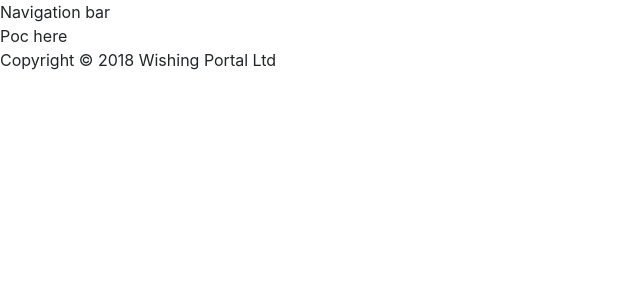
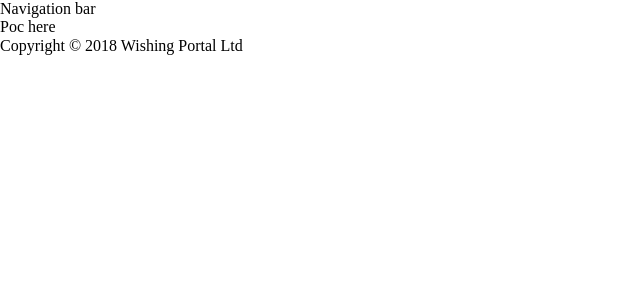
Before and after one commit to salomao-rodrigues/multiplayer-mastermind, a React (Create React App) app: page / in a window 1280 px wide. Shown: the top 300 px of the page, without its empty margins (0-640 px from the left). Built offline with nearby package versions, Linux system fonts and the light colour scheme.

Commit message:
Remove bootstrap, add normalize.css

```diff
--- a/package.json
+++ b/package.json
@@ -7,8 +7,8 @@
     "@types/node": "^10.12.11",
     "@types/react": "^16.7.11",
     "@types/react-dom": "^16.0.11",
-    "bootstrap": "^4.1.2",
     "node-sass": "^4.10.0",
+    "normalize.css": "^8.0.1",
     "react": "^16.6.3",
     "react-dom": "^16.6.3",
     "react-scripts": "2.1.1",
--- a/src/App.tsx
+++ b/src/App.tsx
@@ -2,7 +2,7 @@ import React, { SFC } from 'react';
 
 import MainLayout from './MainLayout';
 
-const App: SFC<{}> = props => (
+const App: SFC<{}> = () => (
   <MainLayout/>
 );
 
--- a/src/custom.scss
+++ /dev/null
@@ -1 +0,0 @@
-@import '~bootstrap/scss/bootstrap.scss';
--- /dev/null
+++ b/src/index.scss
@@ -0,0 +1,8 @@
+@import '~normalize.css/normalize.css';
+
+html {
+  box-sizing: border-box;
+}
+*, *:before, *:after {
+  box-sizing: inherit;
+}
--- a/src/index.tsx
+++ b/src/index.tsx
@@ -1,7 +1,8 @@
 import React from 'react';
 import ReactDOM from 'react-dom';
 
-import 'bootstrap/dist/css/bootstrap.css';
+import './index.scss';
+
 import App from './App';
 import * as serviceWorker from './serviceWorker';
 
```
Also changed, not shown: 1 other file (tests, documents, lock files or other folders).
